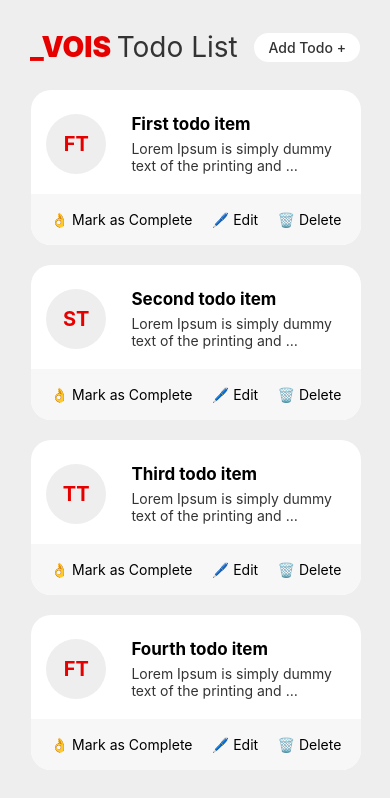
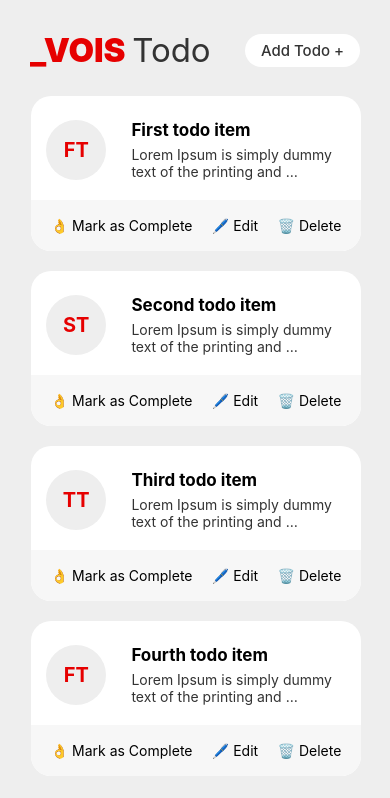
Before and after one commit to Syntax00/vois-todo-list, a React Native app: screen / in a window 390 px wide. Shown: the top 798 px of the page. Built offline with nearby package versions, Linux system fonts and the light colour scheme.

Commit message:
Enhance listing

```diff
--- a/components/TodoListHeader/TodoListHeader.js
+++ b/components/TodoListHeader/TodoListHeader.js
@@ -7,7 +7,7 @@ const TodoListHeader = ({ openAddTodoModal = _ => _ }) => (
     <View style={styles.container}>
         <Text style={styles.headerText}>
             <Text style={styles.logoHighlight}>_VOIS </Text>
-            Todo List
+            Todo
         </Text>
 
 
--- a/components/TodoListHeader/TodoListHeader.styles.js
+++ b/components/TodoListHeader/TodoListHeader.styles.js
@@ -11,16 +11,17 @@ export default StyleSheet.create({
     },
     addTodoBtn: {
         backgroundColor: APP_COLORS.appWhite,
-        paddingVertical: 6,
-        paddingHorizontal: 14,
+        paddingVertical: 7,
+        paddingHorizontal: 16,
         borderRadius: 100
     },
     addTodoBtnTxt: {
         color: APP_COLORS.vodafoneGrey,
-        fontWeight: '500'
+        fontWeight: '500',
+        fontSize: 15
     },
     headerText: {
-        fontSize: 28,
+        fontSize: 33,
         color: APP_COLORS.vodafoneGrey
     },
     logoHighlight: {
--- a/store/reducers/todo.js
+++ b/store/reducers/todo.js
@@ -33,7 +33,7 @@ export default (state = initialState, action) => {
     switch (action.type) {
         case ADD_TODO:
             return {
-                ...state, todoList: state.todoList.concat(action.payload),
+                ...state, todoList: [action.payload].concat(state.todoList),
             };
         case REMOVE_TODO:
             return {
```
